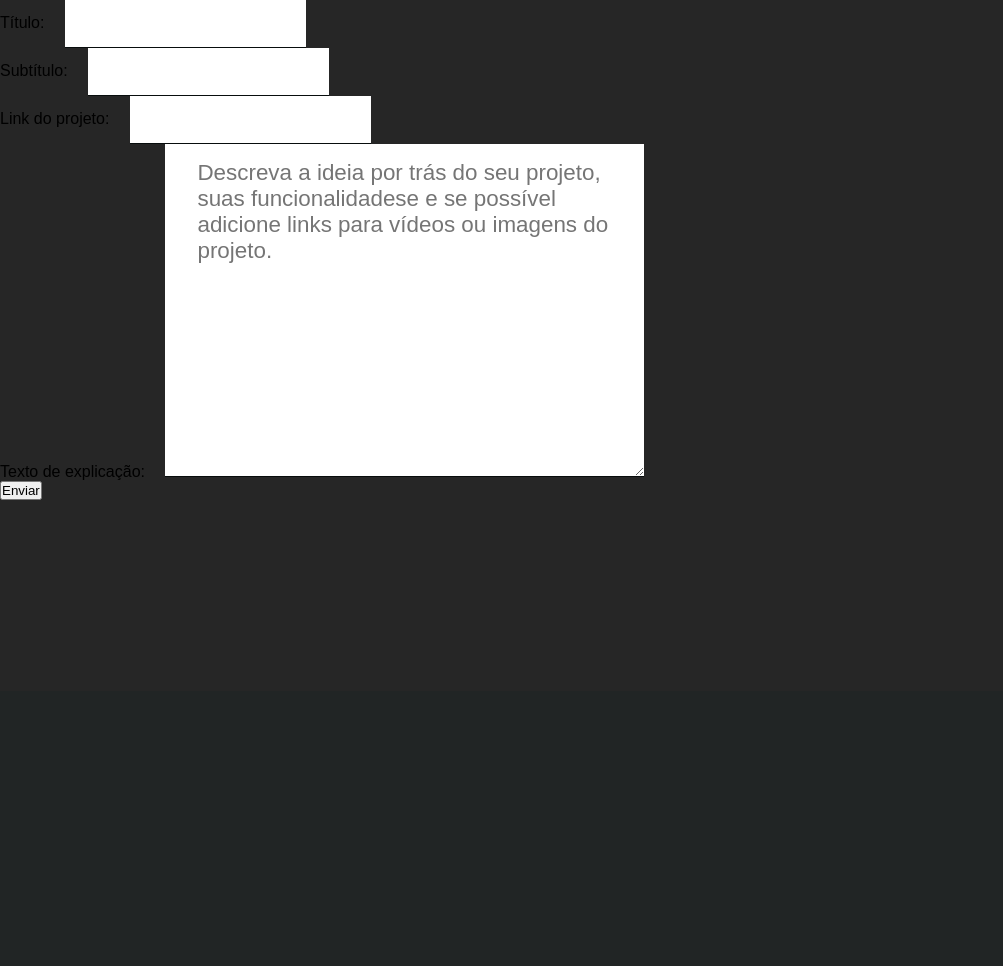
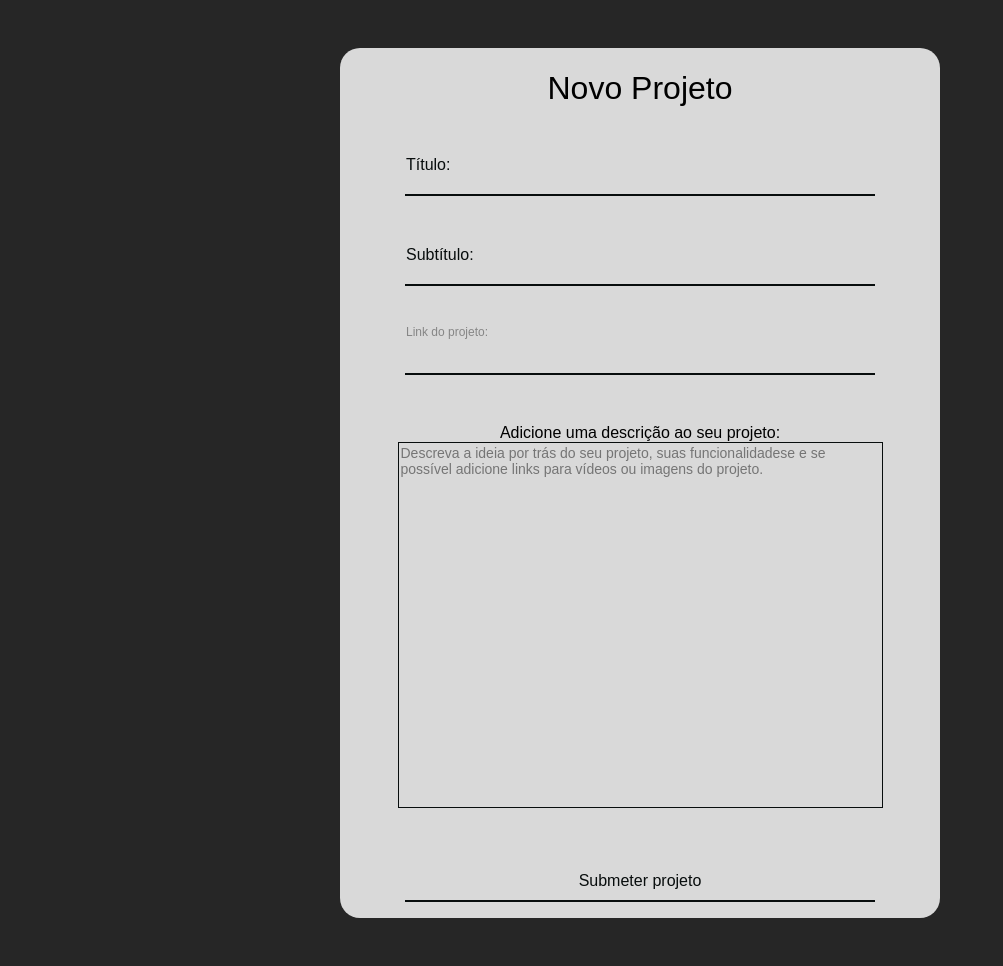
Before and after one commit to devid8642/CodeConn, a Django app: page /project/create/ in a window 1280 px wide. Shown: the part 109-1075 px from the top of the page, without its empty margins (0-1003 px from the left). Before the commit the page ends 609 px from the top, so only its background shows below. Run offline with Django 4.2, Linux system fonts and the light colour scheme; the visitor is signed in with stand-in values (Sample User, id 1).

Commit message:
fron project create

```diff
--- /dev/null
+++ b/base_static/projects/css/project_create.css
@@ -0,0 +1,89 @@
+
+@media (max-width: 800px){
+    .formulario{
+      width: 360px !important;
+      height: 570px;
+      margin: 3rem 1rem;
+    }
+
+  }
+
+  .formulario{
+    position: relative;
+    display: grid;
+    grid-template-columns: 1fr;
+    justify-content: center;
+    align-items: center;
+    text-align: center;
+    margin: 3rem auto;
+    width: 600px;
+    height: 870px;
+    background-color: #d9d9d9;
+    border-radius: 20px;
+    gap: 1rem;
+
+  }
+  .fieldset{
+    border: none;
+    font-size: 2rem;
+    padding-top: 5px;
+  }
+
+  .formulario-input{
+    width: 470px;
+    padding: 10px 0;
+    font-size: 16px;
+    color: #080d0d;
+    margin-bottom: 30px;
+    border: none;
+    border-bottom: 2px solid #080d0d;
+    outline: none;
+    background: transparent;
+    margin: 0 auto;
+  }
+
+  textarea#id_explanatory_text {
+    border: 1px solid #080d0d;
+    columns: 70;
+    resize: none;
+    width: auto;
+    border-radius: 2;
+    padding: 2px;
+  }
+
+  textarea#id_explanatory_text::placeholder {
+    font-size: 14px;
+  }
+
+  .user-box {
+    position: relative;
+  }
+  .user-box label {
+    position: absolute;
+    top: 0;
+    left: 50px;
+    padding: 0 1rem;
+    font-size: 16px;
+    color: #080d0d;
+    pointer-events: none;
+    transition: .5s;
+  }
+
+  .user-box input:focus ~ label,
+  .user-box input:valid ~ label {
+    top: -10px;
+    left: 50px;
+    color: #868686;
+    font-size: 12px;
+  }
+
+  .formulario-input:focus{
+    outline: none;
+
+  }
+  .formulario-button:hover{
+  background-color: #c0bfbf;
+  }
+  .formulario p a{
+    color: #0004ff;
+  }
--- a/projects/templates/projects/pages/project_create.html
+++ b/projects/templates/projects/pages/project_create.html
@@ -1,9 +1,27 @@
 {% extends 'global/base.html' %}
+{% load static %}
+
+{% block head %}
+    <link rel="stylesheet" href="{% static 'projects/css/project_create.css' %}">
+{% endblock head %}
 
 {% block content %}
-    <form action="{% url 'projects:project_create' %}" method='POST'>
+    <form action="{% url 'projects:project_create' %}" method='POST' class="formulario">
         {% csrf_token %}
-        {{ form.as_p }}
-        <button type="submit">Enviar</button>
+        <fieldset class="fieldset">Novo Projeto</fieldset>
+        {{ form.non_field_errors }}
+        {% for field in form %}
+            {{ field.errors }}
+            <div class="user-box">
+                {% if field.name == 'explanatory_text' %}
+                    <p>Adicione uma descrição ao seu projeto:</p>
+                    {{ field }}
+                {% else %}
+                    {{ field }}
+                    {{ field.label_tag }}
+                {% endif %}
+            </div>
+        {% endfor %}
+        <input type="submit" class="formulario-input formulario-button" value="Submeter projeto">
     </form>
 {% endblock content %}
--- a/projects/templates/projects/pages/project_detail.html
+++ b/projects/templates/projects/pages/project_detail.html
@@ -17,7 +17,7 @@
             <p>{{ project.created_at | naturalday }}</p>
           </div>
           <h2 class="post-title">{{ project.title }}</h2>
-          <p class="post-description">{{ project.description }}</p>
+          <p class="post-description">{{ project.subtitle }}</p>
         </div>
         <div class="post-body">
           <div class="post-text">{{ project.explanatory_text }}</div>
```
